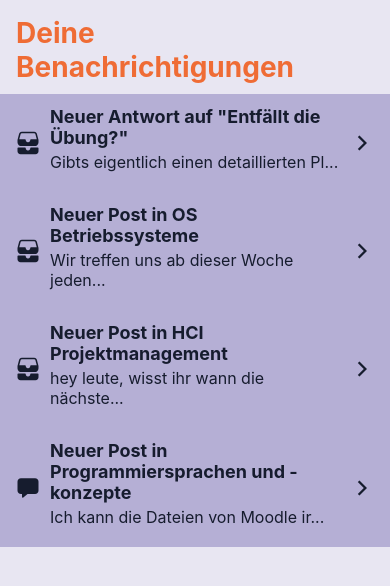
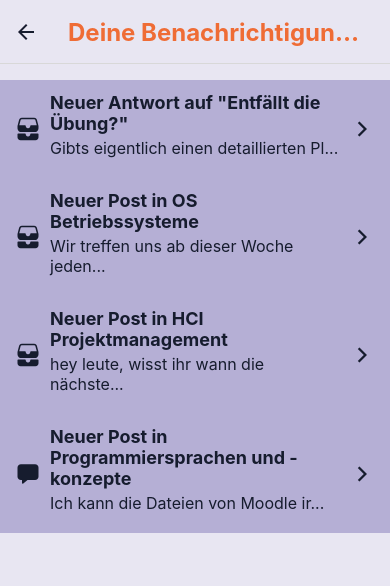
Before and after one commit to dakralex/study-buddies, a React Native app: screen /Notifications in a window 390 px wide. Shown: the top 586 px of the page. Built offline with nearby package versions, Linux system fonts and the light colour scheme.

Commit message:
Make NotificationItems pressable and link to posts; Add back button to RootStack on NotificationScreen; Fix FullPostItem crashing when user is invalid

```diff
--- a/src/components/molecules/FullPostItem.tsx
+++ b/src/components/molecules/FullPostItem.tsx
@@ -22,7 +22,7 @@ const FullPostItem = (props: FullPostItemProps) => {
         <SubSubHeading>{title}</SubSubHeading>
       </View>
       <View>
-        <NormalText>{user.fullname}</NormalText>
+        <NormalText>{user?.fullname ?? 'Unbekannter Autor'}</NormalText>
         <NormalText>{postDateString}</NormalText>
         <NormalText>{content}</NormalText>
       </View>
--- a/src/components/molecules/NotificationItem.tsx
+++ b/src/components/molecules/NotificationItem.tsx
@@ -4,9 +4,11 @@ import Icon from '../atoms/Icon';
 import NormalText from '../atoms/text/NormalText';
 import AppIconButton from '../atoms/AppIconButton';
 import useButtonStyles from '../../styles/Buttons';
+import {useNavigation} from '@react-navigation/native';
 import SubSubHeading from '../atoms/text/SubSubHeading';
 
 import {AppButtonProps} from '../atoms/AppButton';
+import {AppNavigation} from '../../navigation/types';
 import {Notification} from '../../features/notifications/types';
 
 type NotificationItemProps = AppButtonProps & {
@@ -14,12 +16,24 @@ type NotificationItemProps = AppButtonProps & {
 };
 
 const NotificationItem = (props: NotificationItemProps) => {
-  const {type, title, message} = props.notification;
+  const {type, title, message, link_id} = props.notification;
   const buttonStyles = useButtonStyles();
+
+  const navigation = useNavigation<AppNavigation>();
+  const [forumId, postId] = link_id.split(':');
 
   return (
     <AppIconButton
       {...props}
+      onPress={() => {
+        navigation.navigate('Forums', {
+          screen: 'PostDetails',
+          params: {
+            postId: postId,
+            forumId: forumId,
+          },
+        });
+      }}
       wrapperStyle={buttonStyles.notificationItemWrapper}
       containerStyle={buttonStyles.notificationItemContainer}>
       <Icon
--- a/src/navigation/RootStackNavigation.tsx
+++ b/src/navigation/RootStackNavigation.tsx
@@ -1,21 +1,34 @@
 import React from 'react';
 import {RootStackParamList} from './types';
 import RootTabNavigation from './RootTabNavigation';
-import ProfileScreen from '../screens/RootStack/ProfileScreen';
+import useNavigationStyles from '../styles/Navigation';
 import {createNativeStackNavigator} from '@react-navigation/native-stack';
 import NotificationsScreen from '../screens/RootStack/NotificationsScreen';
 
 const RootStack = createNativeStackNavigator<RootStackParamList>();
 
 const RootStackNavigation = () => {
+  const navigationStyles = useNavigationStyles();
+
   return (
     <RootStack.Navigator
       id="RootStack"
       initialRouteName="Root"
-      screenOptions={{headerShown: false}}>
-      <RootStack.Screen name="Root" component={RootTabNavigation} />
-      <RootStack.Screen name="Profile" component={ProfileScreen} />
-      <RootStack.Screen name="Notifications" component={NotificationsScreen} />
+      screenOptions={{
+        headerStyle: navigationStyles.headerContainer,
+        headerTitleStyle: navigationStyles.headerText,
+        headerTintColor: navigationStyles.headerBackButton.color,
+      }}>
+      <RootStack.Screen
+        name="Root"
+        component={RootTabNavigation}
+        options={{headerShown: false}}
+      />
+      <RootStack.Screen
+        name="Notifications"
+        component={NotificationsScreen}
+        options={{title: 'Deine Benachrichtigungen'}}
+      />
     </RootStack.Navigator>
   );
 };
--- a/src/screens/RootStack/NotificationsScreen.tsx
+++ b/src/screens/RootStack/NotificationsScreen.tsx
@@ -1,17 +1,13 @@
 import React from 'react';
+import AppScreen from '../AppScreen';
+import NotificationList from '../../components/organisms/NotificationList';
+
 import {NotificationsScreenProps as Props} from '../../navigation/types';
-import AppScreen from '../AppScreen';
-import Container from '../../components/atoms/Container';
-import Heading from '../../components/atoms/text/Heading';
-import NotificationList from '../../components/organisms/NotificationList';
 import {PROTOTYPE_NOTIFICATIONS} from '../../features/notifications/notifications';
 
 const NotificationsScreen = ({}: Props) => {
   return (
-    <AppScreen padded={false}>
-      <Container>
-        <Heading>Deine Benachrichtigungen</Heading>
-      </Container>
+    <AppScreen scroll={true} padded={false}>
       <NotificationList notifications={PROTOTYPE_NOTIFICATIONS} />
     </AppScreen>
   );
```
